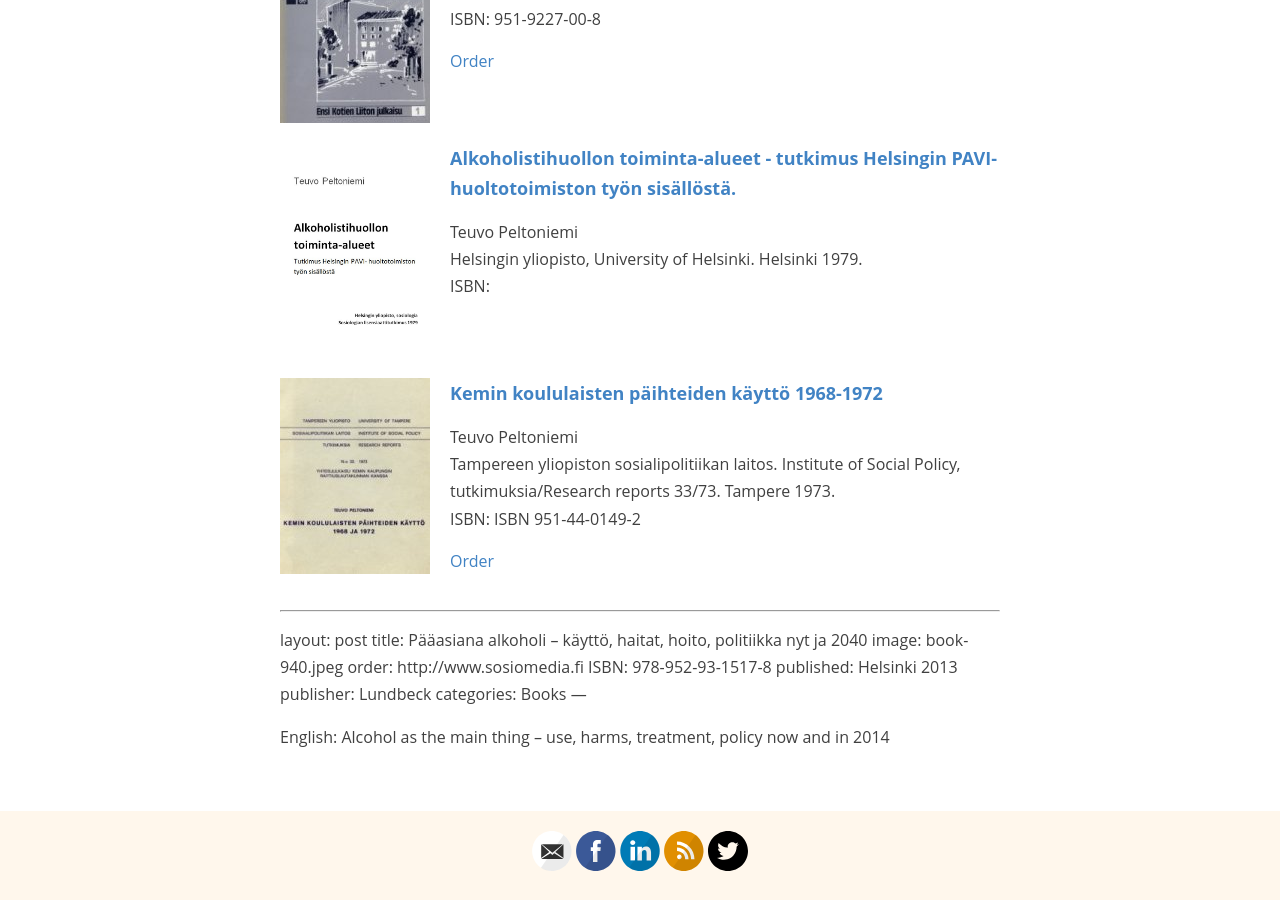
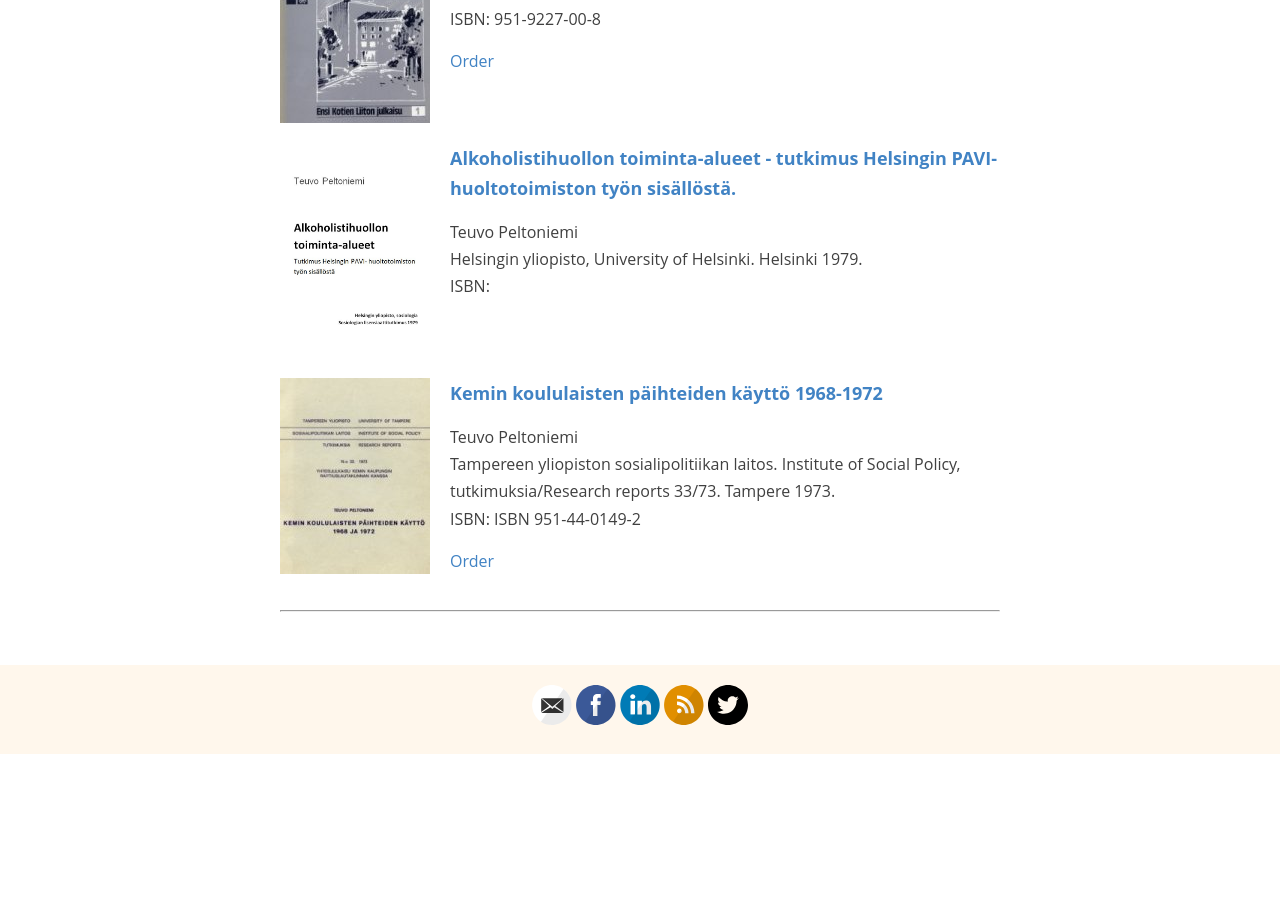
Before and after one commit to taromorimoto/teuvopeltoniemi, a Jekyll site: the page built from _pages/books.md, in a window 1280 px wide and 900 px high, scrolled down 4061 px. Built offline with Jekyll 4.4.1, drawn with Linux system fonts in a browser that asks for light colours; after the commit the page ends 4815 px from its top, so only the background shows below that.

Commit message:
Update books.md

```diff
--- a/_pages/books.md
+++ b/_pages/books.md
@@ -31,15 +31,3 @@ title: Books
   {% endfor %}
 </div>
 ---
-layout: post
-title: Pääasiana alkoholi – käyttö, haitat, hoito, politiikka nyt ja 2040
-image: book-940.jpeg
-order: http://www.sosiomedia.fi
-ISBN: 978-952-93-1517-8
-published: Helsinki 2013
-publisher: Lundbeck
-categories: Books
----
-
-English:
-Alcohol as the main thing – use, harms, treatment, policy now and in 2014
```
